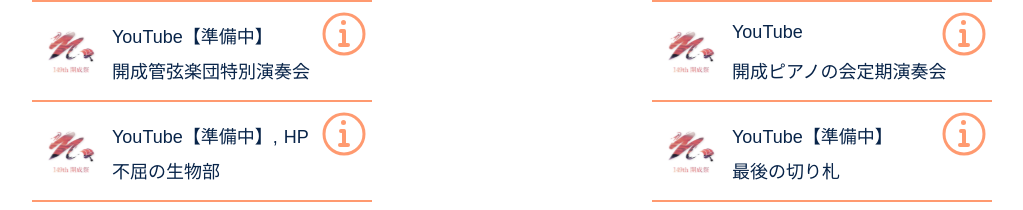
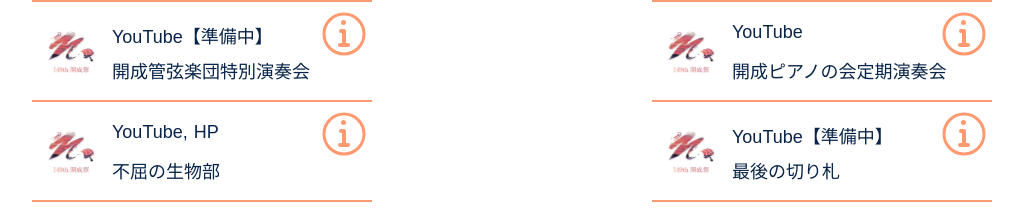
Before and after one commit to OR6107/149th-kaiseifes, a Nuxt app: page /online in a window 1280 px wide. Shown: the part 1040-1250 px from the top of the page, without its empty margins (108-1131 px from the left). Built offline with nearby package versions, Linux system fonts and the light colour scheme.

Commit message:
Add YouTube Links

```diff
--- a/pages/online.vue
+++ b/pages/online.vue
@@ -304,7 +304,7 @@ export default {
         {
           id: 88,
           name: '不屈の生物部',
-          place: 'YouTube【準備中】, HP',
+          place: 'YouTube, HP',
           type: YOUTUBE | HP,
           description:
             'コロナ渦にも屈しない生物部をご覧あれ。 生き物について様々な展示もしています！ ぜひ特別棟入ってすぐのC101へ',
```
